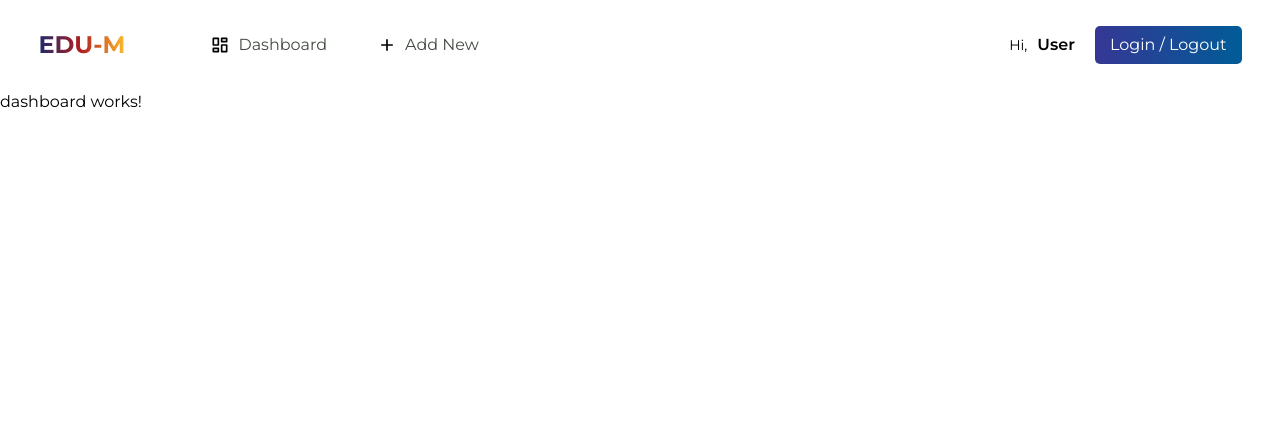
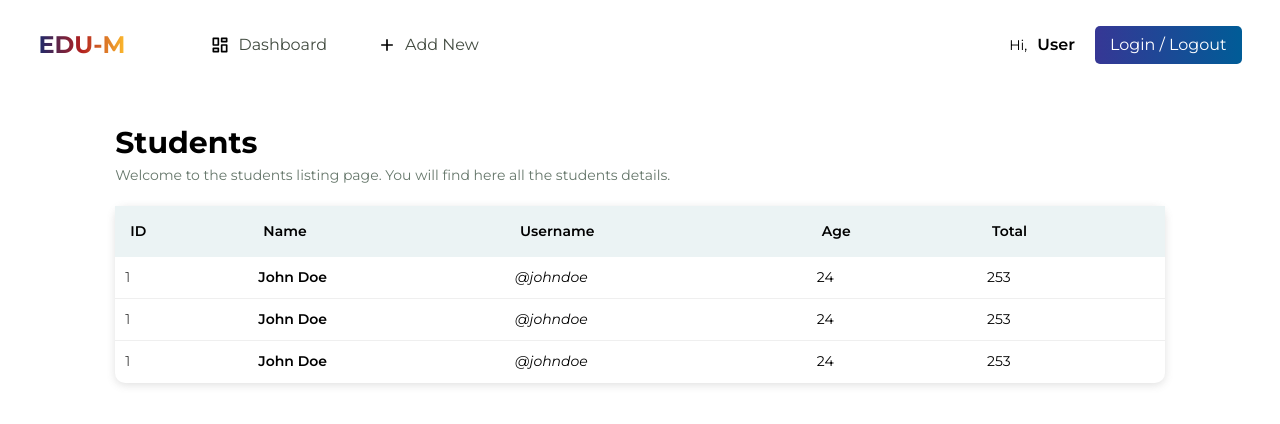
Before and after one commit to anandureghu/angular-first-project, an Angular app: page / in a window 1280 px wide. Shown: the top 424 px of the page. Built offline with nearby package versions, Linux system fonts and the light colour scheme.

Commit message:
added basic table design on dashboard

```diff
--- a/src/app/dashboard/dashboard.component.html
+++ b/src/app/dashboard/dashboard.component.html
@@ -1 +1,52 @@
-<p>dashboard works!</p>
+<main class="dashboard">
+  <section class="dashboard__header">
+    <h1 class="dashboard__header-title">Students</h1>
+    <p class="dashboard__header-subtitle">
+      Welcome to the students listing page. You will find here all the students
+      details.
+    </p>
+  </section>
+
+  <section class="dashboard__listing">
+    <table>
+      <thead>
+        <tr>
+          <th rowspan="2">ID</th>
+          <th rowspan="2">Name</th>
+          <th rowspan="2">username</th>
+          <th rowspan="2">age</th>
+          <!-- <th>marks</th> -->
+          <th rowspan="2">total</th>
+        </tr>
+        <!-- <tr>
+          <th>english</th>
+          <th>maths</th>
+          <th>science</th>
+        </tr> -->
+      </thead>
+      <tbody>
+        <tr>
+          <td class="id">1</td>
+          <td class="name">John Doe</td>
+          <td class="username">johndoe</td>
+          <td class="age">24</td>
+          <td class="total">253</td>
+        </tr>
+        <tr>
+          <td class="id">1</td>
+          <td class="name">John Doe</td>
+          <td class="username">johndoe</td>
+          <td class="age">24</td>
+          <td class="total">253</td>
+        </tr>
+        <tr>
+          <td class="id">1</td>
+          <td class="name">John Doe</td>
+          <td class="username">johndoe</td>
+          <td class="age">24</td>
+          <td class="total">253</td>
+        </tr>
+      </tbody>
+    </table>
+  </section>
+</main>
--- a/src/app/dashboard/dashboard.component.scss
+++ b/src/app/dashboard/dashboard.component.scss
@@ -0,0 +1,82 @@
+.dashboard {
+  padding: 30px 9%;
+
+  &__header {
+    &-title {
+      font-size: 30px;
+      font-weight: 700;
+    }
+
+    &-subtitle {
+      font-size: 14px;
+      font-weight: 400;
+      color: #66776b;
+    }
+  }
+
+  &__listing {
+    table {
+      width: 100%;
+      border-collapse: collapse;
+      margin-top: 20px;
+    }
+
+    table,
+    th,
+    td {
+      border-bottom: 1px solid rgb(239, 239, 239);
+    }
+
+    thead {
+      th {
+        padding: 15px;
+        background-color: rgb(235, 243, 244);
+        font-weight: 600;
+        text-transform: capitalize;
+        font-size: 14px;
+        border-bottom: none;
+      }
+    }
+
+    tbody {
+      tr {
+        td {
+          font-size: 14px;
+        }
+
+        .id {
+          font-weight: 300;
+        }
+
+        .name {
+          font-weight: 600;
+        }
+
+        .username {
+          font-style: italic;
+          &::before {
+            content: "@";
+          }
+        }
+        &:last-child {
+          td {
+            border-bottom: 1px solid transparent;
+          }
+        }
+      }
+    }
+
+    table {
+      border-radius: 10px;
+      box-shadow: rgba(99, 99, 99, 0.2) 0px 2px 8px 0px;
+    }
+
+    th {
+      text-align: left;
+    }
+
+    td {
+      padding: 10px;
+    }
+  }
+}
```
